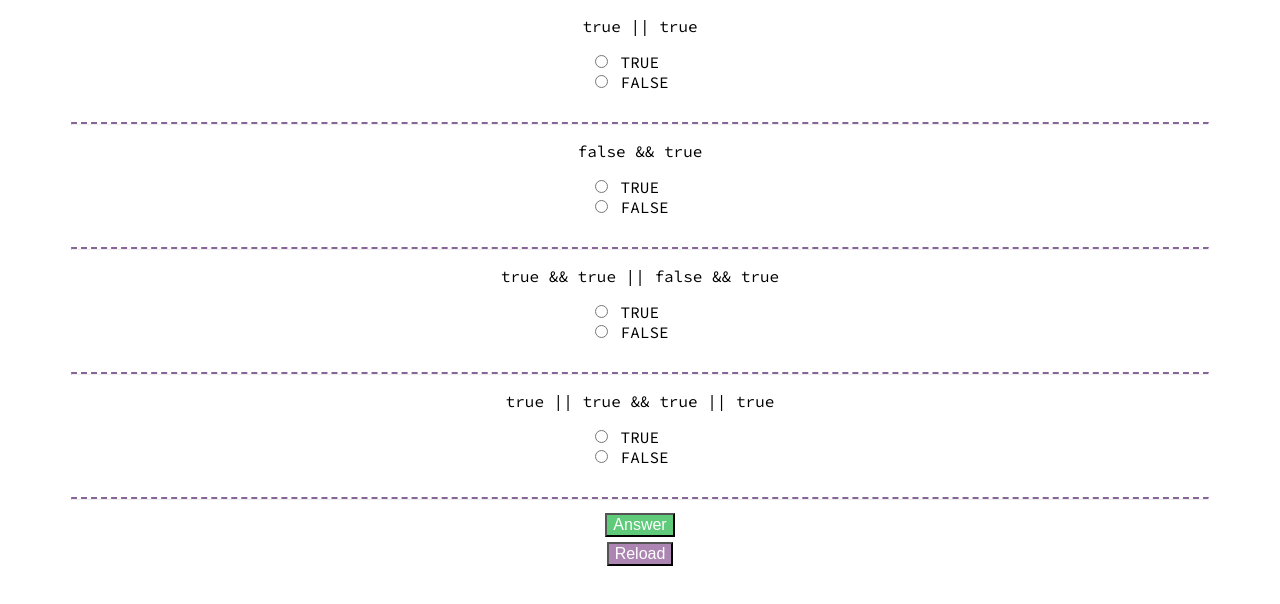
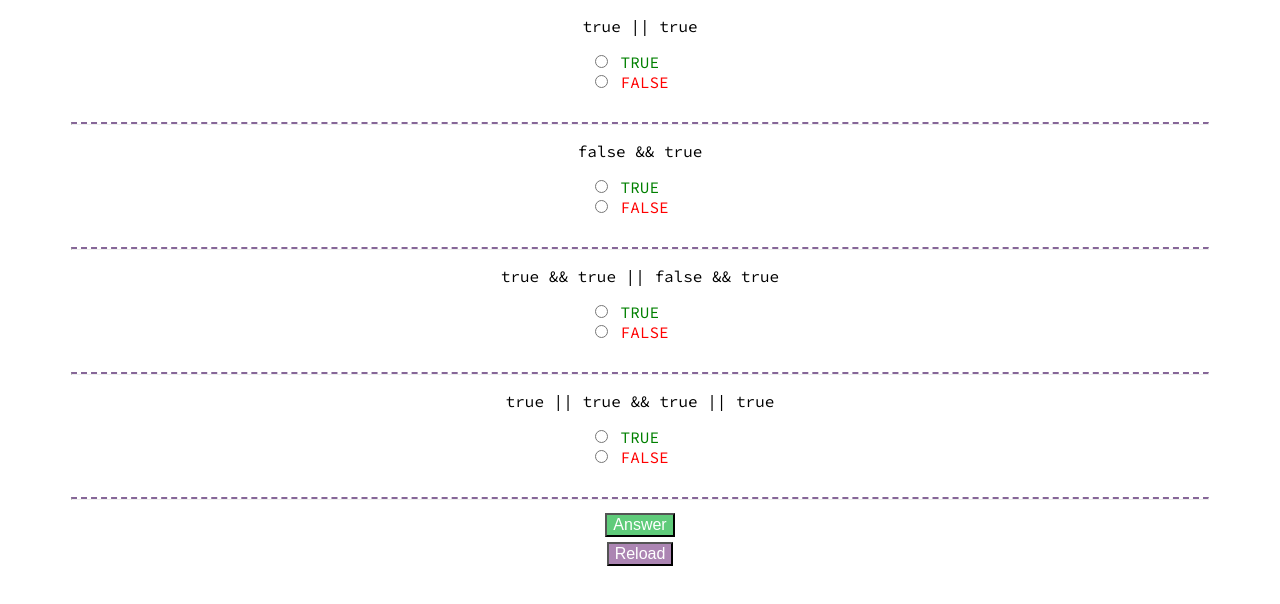
Before and after one commit to davidnymanmusic/boolean_quiz, a plain HTML site: page index.html in a window 1280 px wide. Drawn offline with Linux system fonts and the light colour scheme.

Commit message:
change true/false span color

```diff
--- a/index.html
+++ b/index.html
@@ -11,8 +11,8 @@
 
   <p id="bool1" class="question"></p>
   <form action="">
-    <input type="radio" name="boolean" value="true" id="q1"> <span class="answer" >TRUE</span> <br>
-    <input type="radio" name="boolean" value="false" id="q2"> <span class="answer">FALSE</span> <br>
+    <input type="radio" name="boolean" value="true" id="q1"> <span class="answer true" >TRUE</span> <br>
+    <input type="radio" name="boolean" value="false" id="q2"> <span class="answer false">FALSE</span> <br>
   </form>
 
   <p id='solution'></p>
@@ -20,22 +20,22 @@
 
   <p id="bool2" class="question"></p>
   <form action="">
-    <input type="radio" name="boolean" value="true"> <span class="answer">TRUE</span> <br>
-    <input type="radio" name="boolean" value="false"> <span class="answer">FALSE</span> <br>
+    <input type="radio" name="boolean" value="true"> <span class="answer true">TRUE</span> <br>
+    <input type="radio" name="boolean" value="false"> <span class="answer false">FALSE</span> <br>
   </form>
   <hr class="hr1">
 
   <p id="bool3" class="question"></p>
   <form action="">
-    <input type="radio" name="boolean" value="true"> <span class="answer">TRUE</span> <br>
-    <input type="radio" name="boolean" value="false"> <span class="answer">FALSE</span> <br>
+    <input type="radio" name="boolean" value="true"> <span class="answer true">TRUE</span> <br>
+    <input type="radio" name="boolean" value="false"> <span class="answer false">FALSE</span> <br>
   </form>
   <hr class="hr1">
 
   <p id="bool4" class="question"></p>
   <form action="">
-    <input type="radio" name="boolean" value="true"> <span class="answer">TRUE</span> <br>
-    <input type="radio" name="boolean" value="false"> <span class="answer">FALSE</span> <br>
+    <input type="radio" name="boolean" value="true"> <span class="answer true">TRUE</span> <br>
+    <input type="radio" name="boolean" value="false"> <span class="answer false">FALSE</span> <br>
   </form>
   <hr class="hr1">
 </div>
--- a/main.js
+++ b/main.js
@@ -25,17 +25,15 @@ bool2.innerHTML = andBoo;
 bool3.innerHTML = bigBoo;
 bool4.innerHTML = bigBoo2;
 
-// console.log(orBooA);
-// console.log(andBooA);
-// console.log(bigBooA);
-// console.log(bigBoo2A);
+
+let randNum1 = Math.floor(Math.random() * 10);
+let randNum2 = Math.floor(Math.random() * 10);
+let randNum3 = Math.floor(Math.random() * 10);
+let randNum4 = Math.floor(Math.random() * 10);
+let randNum5 = Math.floor(Math.random() * 10);
+let randNum6 = Math.floor(Math.random() * 10);
 
 function revealAnswer() {
-  console.log(orBooA);
-  console.log(andBooA);
-  console.log(bigBooA);
-  console.log(bigBoo2A);
-
   if(orBooA){
       bool1.style.color = "green";
   } else {
--- a/style.css
+++ b/style.css
@@ -86,3 +86,10 @@ form {
   background: rgb(147, 219, 165);
   text-decoration: none;
 }
+
+.true {
+color: green;
+}
+.false {
+  color: red;
+}
```
